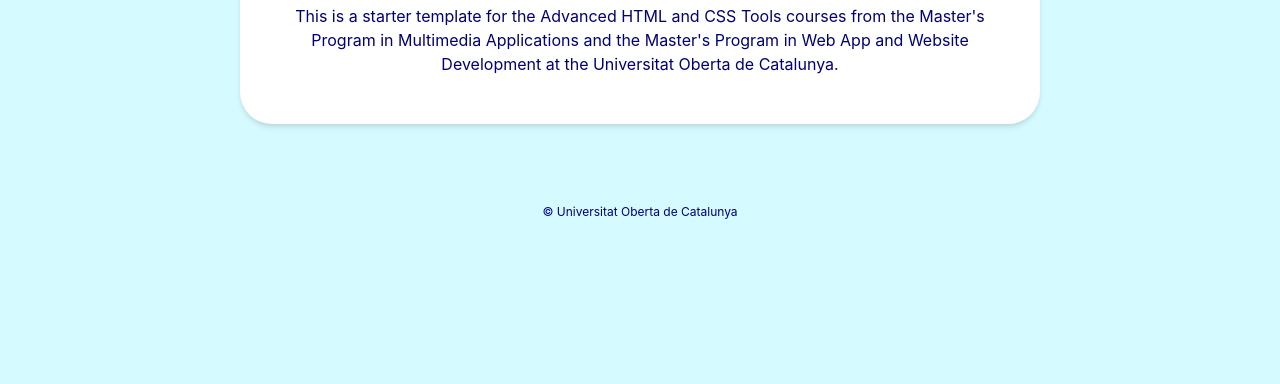
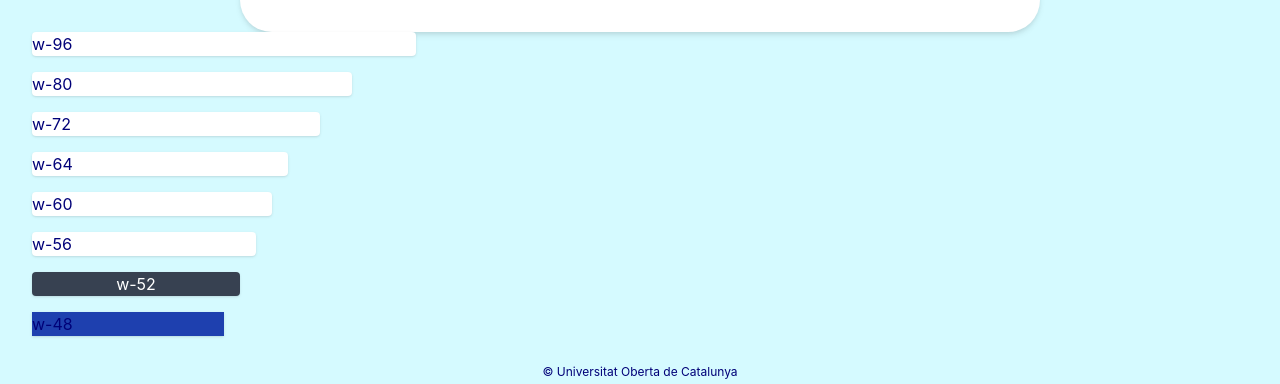
Before and after one commit to joalopezmo/boilerplate-actiii, a website built with Parcel: page src/index.html in a window 1280 px wide. Shown: the part 544-928 px from the top of the page. Before the commit the page ends 800 px from the top, so only its background shows below. Built offline with nearby package versions, Linux system fonts and the light colour scheme.

Commit message:
second commit Signed-off-by: joalopezmo <joalopezmo@uoc.edu>

```diff
--- a/package.json
+++ b/package.json
@@ -42,7 +42,7 @@
     "postcss-preset-env": "^7.3.1",
     "posthtml-include": "^1.7.2",
     "rimraf": "^3.0.2",
-    "sharp": "^0.29.3"
-  },
-  "dependencies": {}
+    "sharp": "^0.29.3",
+    "tailwindcss": "^3.0.24"
+  }
 }
--- a/src/assets/styles/main.scss
+++ b/src/assets/styles/main.scss
@@ -7,8 +7,11 @@
  * Import variables
  */
 
+
 @import "variables";
 
+@tailwind base;
+@tailwind components;
 /**
  * Import npm dependencies
  * see: https://v2.parceljs.org/features/module-resolution/
@@ -17,7 +20,7 @@
 
 // @import "some-node-module";
 // @import "@some-company/some-node-module";
-
+@tailwind utilities;
 /**
  * Import layouts
  * It's a best practice to use a different partial for each page
@@ -25,6 +28,7 @@
 
 @import "layouts/home";
 
+
 /**
  * Do NOT include anything else in this file!
  */
--- a/src/index.html
+++ b/src/index.html
@@ -21,6 +21,33 @@
         Catalunya.
       </p>
     </div>
+    <div class="space-y-4">
+      <div class="w-96 bg-white shadow rounded">
+          w-96
+      </div>
+      <div class="w-80 bg-white shadow rounded">
+          w-80
+      </div>
+      <div class="w-72 bg-white shadow rounded">
+          w-72
+      </div>
+      <div class="w-64 bg-white shadow rounded">
+          w-64
+      </div>
+      <div class="w-60 bg-white shadow rounded">
+          w-60
+      </div>
+      <div class="w-56 bg-white shadow rounded">
+          w-56
+      </div>
+      <div class="w-52 bg-gray-700 shadow rounded text-center text-white">
+          w-52
+      </div>
+      <div class="w-48 bg-blue-800 shadow">
+          w-48
+      </div>
+    </div>
+
     <include src="./views/footer.html"></include>
     <script type="module" src="./assets/scripts/main.js"></script><!-- do not remove this line! -->
   </body>
--- /dev/null
+++ b/tailwind.config.js
@@ -0,0 +1,7 @@
+module.exports = {
+  content: ['./src/**/*.{html,js}'],
+  theme: {
+    extend: {},
+  },
+  plugins: [],
+}
```
Also changed, not shown: .postcssrc, 1 other file.
